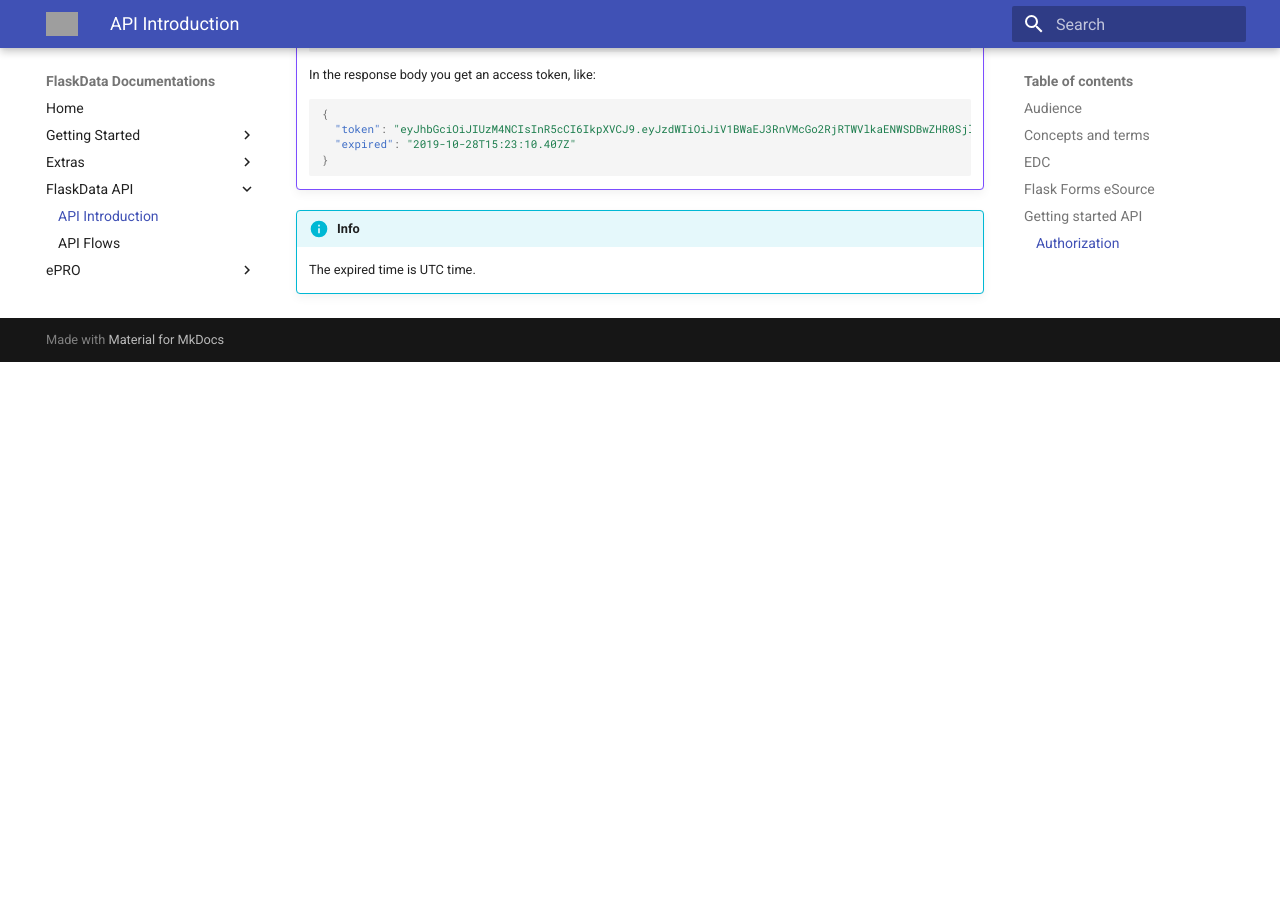
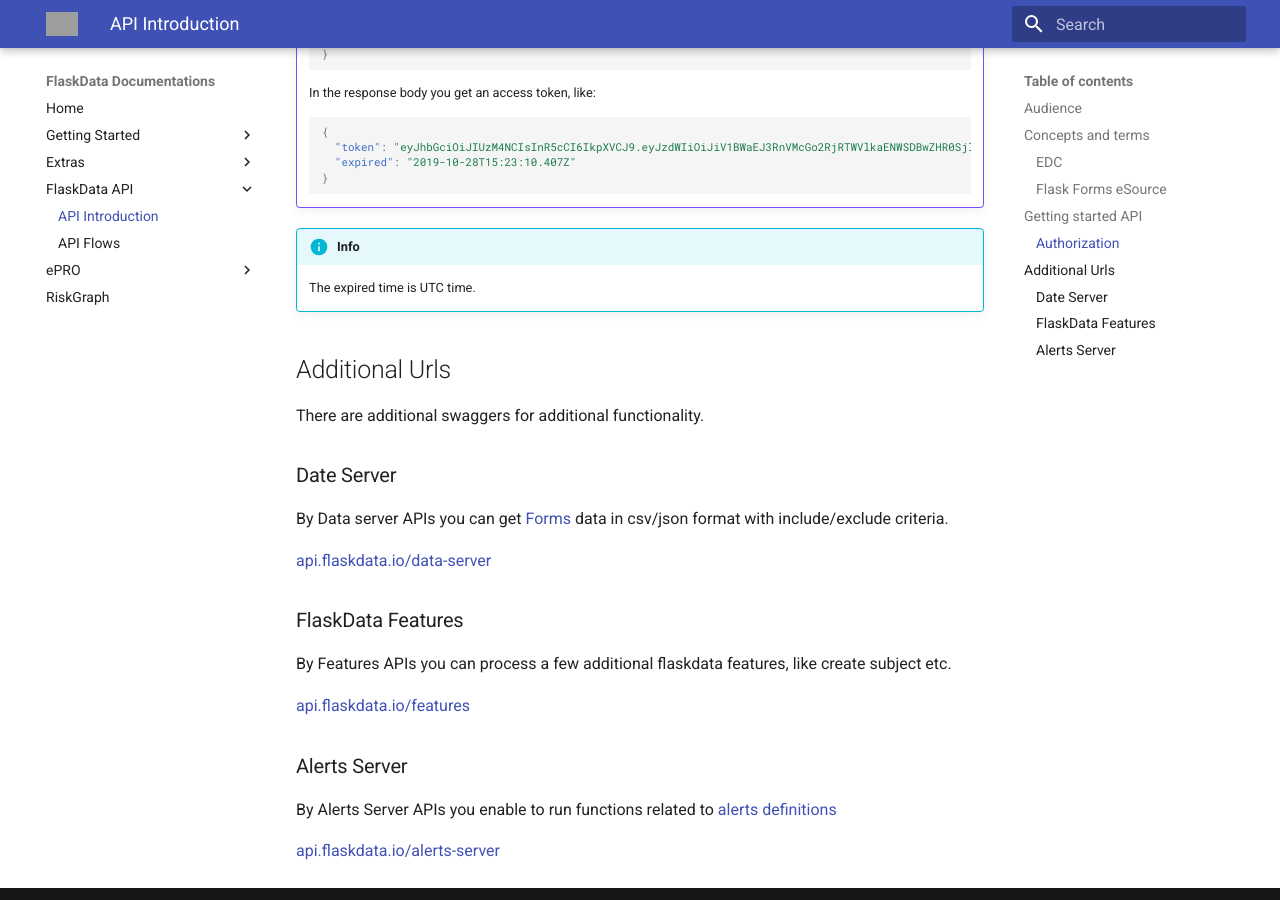
Before and after one commit to onlyjazz/flask-docs, an MkDocs documentation site: the page built from docs/api_introduction.md, in a window 1280 px wide and 900 px high, scrolled down 2998 px. Built offline with MkDocs 1.6.1 and Material for MkDocs 9.7.7, drawn with Linux system fonts in a browser that asks for light colours; before the commit the page ends 3360 px from its top, so only the background shows below that; grey boxes are pictures that could not be loaded.

Commit message:
riskgraph v1.0

```diff
--- a/docs/api_introduction.md
+++ b/docs/api_introduction.md
@@ -1,10 +1,10 @@
 <a href="https://www.flaskdata.io">![Screenshot](img/flaskdata_logo.PNG)</a>
 #API Introduction
 
-### Audience
+## Audience
 Developers who want to use the Flask API.
 
-### Concepts and terms
+## Concepts and terms
 A developer will need credentials to a User account with an API role.
 This User can be created by customer admin role.
 
@@ -86,3 +86,21 @@
 !!! info
 
     The expired time is UTC time.
+
+## Additional Urls
+There are additional swaggers for additional functionality.
+
+### Date Server
+By Data server APIs you can get [Forms](./manage_forms.md) data in csv/json format with include/exclude criteria.
+
+<a href="https://api.flaskdata.io/data-server/swagger/">api.flaskdata.io/data-server</a>
+
+### FlaskData Features
+By Features APIs you can process a few additional flaskdata features, like create subject etc.
+
+<a href="https://api.flaskdata.io/features/swagger/">api.flaskdata.io/features</a>
+
+### Alerts Server
+By Alerts Server APIs you enable to run functions related to [alerts definitions](./manage_alerts_definitions.md)
+
+<a href="https://api.flaskdata.io/alerts-server/swagger/">api.flaskdata.io/alerts-server</a>
--- a/mkdocs.yml
+++ b/mkdocs.yml
@@ -26,6 +26,7 @@
       - ePRO Mobile: epro_mobile.md
       - ePRO Desktop: epro_desktop.md
       - Instructions for patient diary: epro_patient_instructions.md
+  - RiskGraph: riskgraph_api.md
 theme:
   name: 'material'
   logo: 'img/logo.PNG'
```
Also changed, not shown: docs/riskgraph_api.md (added, +82 -0 lines).
